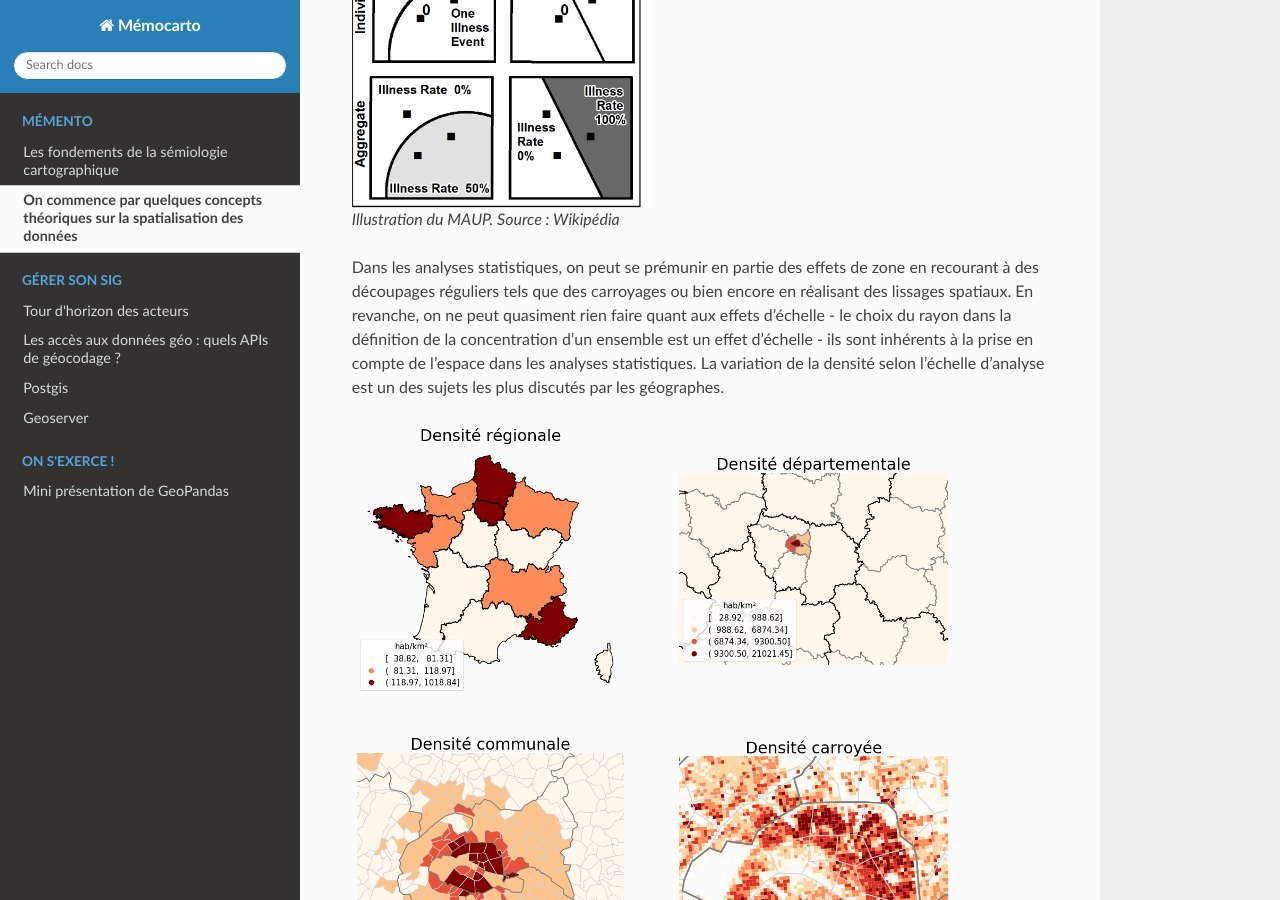
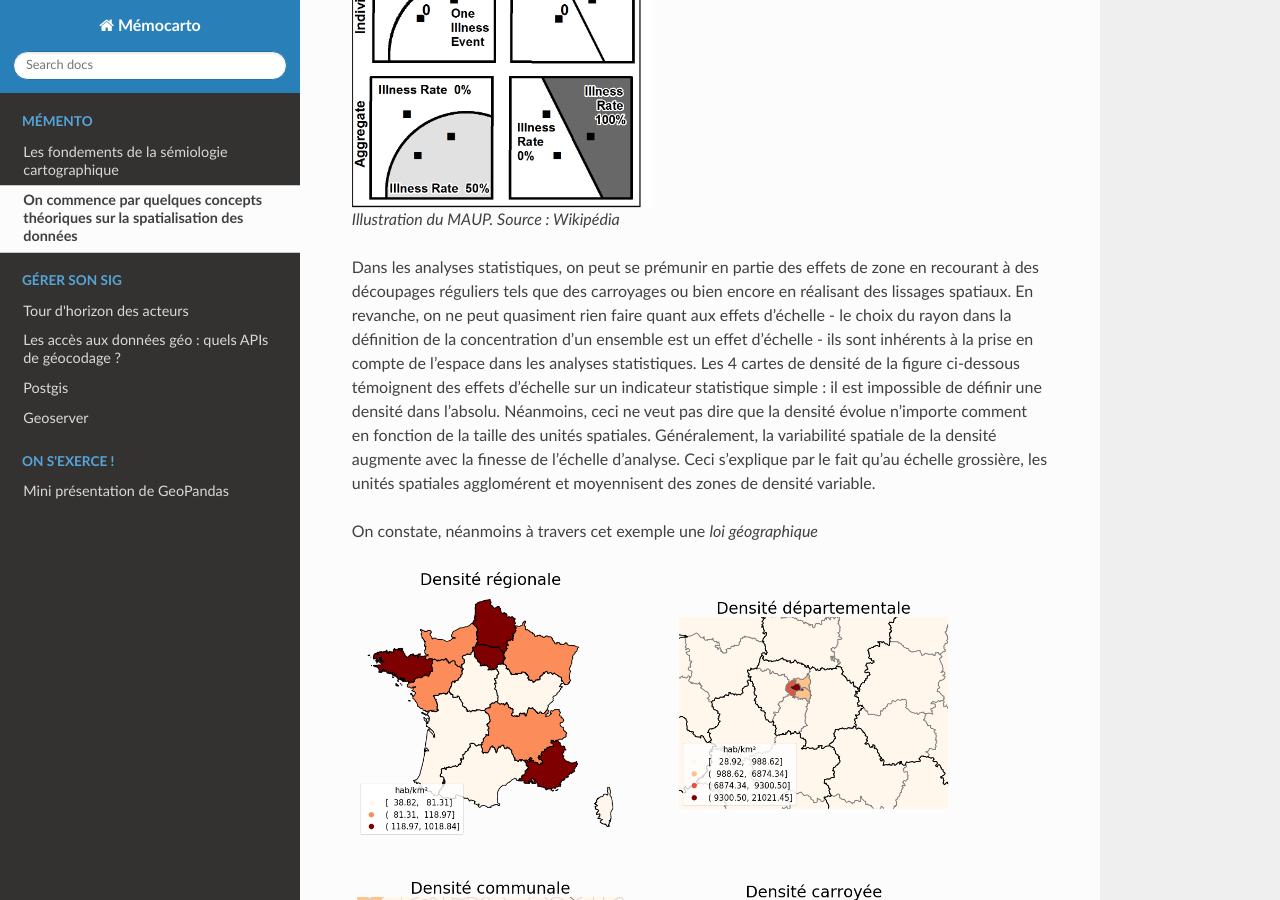
Before and after one commit to JulieDjidji/memocarto, a Sphinx documentation site: the page built from doc/source/concepts.rst, in a window 1280 px wide and 900 px high, scrolled down 958 px. Built offline with Sphinx 7.4.7 and the Read the Docs theme 2.0.0, drawn with Linux system fonts in a browser that asks for light colours; pages that are not in the unit, such as notebooks, are missing from menus.

Commit message:
Update concepts.rst

```diff
--- a/doc/source/concepts.rst
+++ b/doc/source/concepts.rst
@@ -16,7 +16,10 @@ Openshaw a théorisé sous le concept de *Modifiable Areal Unit Problem* la dép
 
    Illustration du MAUP. Source : Wikipédia
 
-Dans les analyses statistiques, on peut se prémunir en partie des effets de zone en recourant à des découpages réguliers tels que des carroyages ou bien encore en réalisant des lissages spatiaux. En revanche, on ne peut quasiment rien faire quant aux effets d'échelle - le choix du rayon dans la définition de la concentration d'un ensemble est un effet d'échelle - ils sont inhérents à la prise en compte de l'espace dans les analyses statistiques. La variation de la densité selon l'échelle d'analyse est un des sujets les plus discutés par les géographes.
+Dans les analyses statistiques, on peut se prémunir en partie des effets de zone en recourant à des découpages réguliers tels que des carroyages ou bien encore en réalisant des lissages spatiaux. En revanche, on ne peut quasiment rien faire quant aux effets d'échelle - le choix du rayon dans la définition de la concentration d'un ensemble est un effet d'échelle - ils sont inhérents à la prise en compte de l'espace dans les analyses statistiques. Les 4 cartes de densité de la figure ci-dessous témoignent des effets d'échelle sur un indicateur statistique simple : il est impossible de définir une densité dans l'absolu. Néanmoins, ceci ne veut pas dire que la densité évolue n'importe comment en fonction de la taille des unités spatiales. Généralement, la variabilité spatiale de la densité augmente avec la finesse de l'échelle d'analyse. Ceci s'explique par le fait qu'au échelle grossière, les unités spatiales agglomérent et moyennisent des zones de densité variable.
+
+
+On constate, néanmoins à travers cet exemple une *loi géographique*
 
 .. figure:: _static/carte_maup.png
    :width: 600
```
